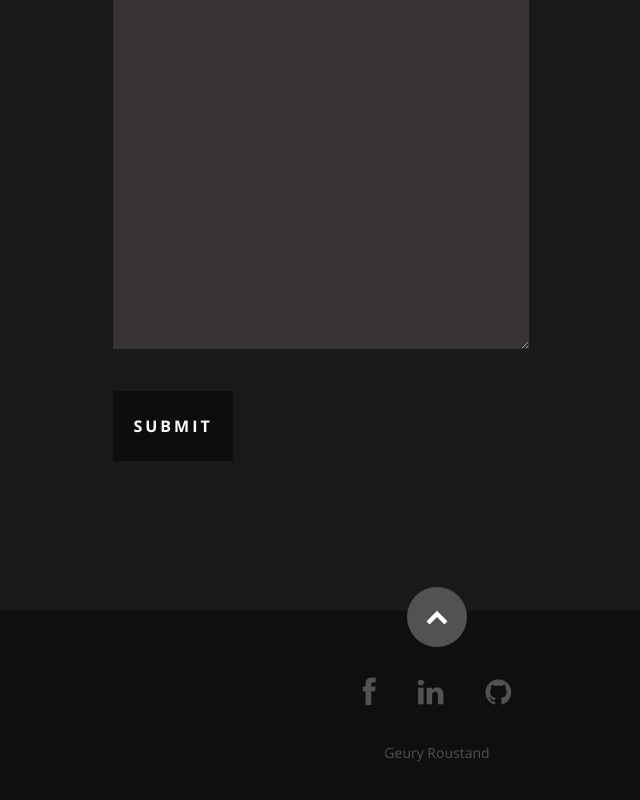
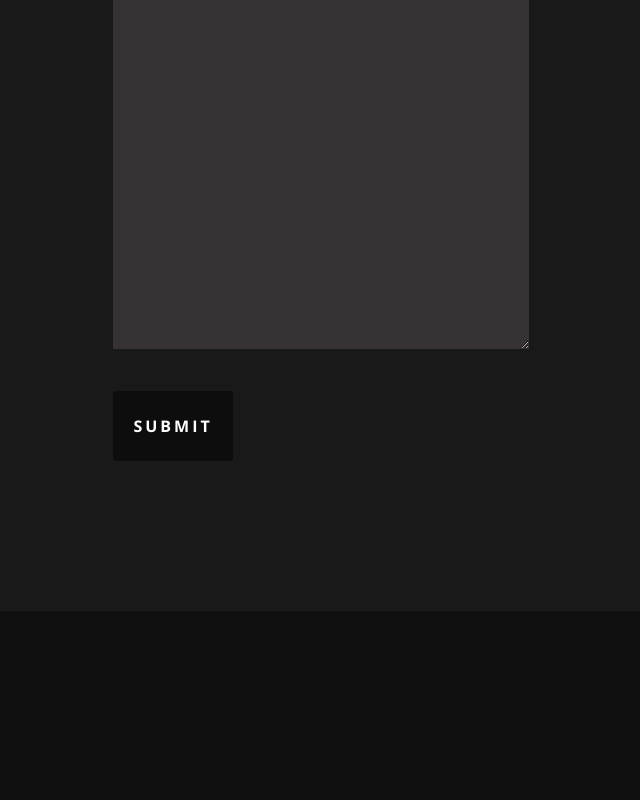
Before and after one commit to geuryroustand/Portfolio, a React (Create React App) app: page / in a window 1280 px wide. Shown: the part 5081-5881 px from the top of the page, without its empty margins (203-843 px from the left). After the commit the page ends 5692 px from the top, so only its background shows below. Built offline with nearby package versions, Linux system fonts and the light colour scheme.

Commit message:
Update App.js

```diff
--- a/src/App.js
+++ b/src/App.js
@@ -29,7 +29,7 @@ const App = () => {
       <Portfolio data={resumeData.portfolio} />
       <Testimonials data={resumeData.testimonials} />
       <Contact data={resumeData.main} />
-      <Footer data={resumeData.main} />
+      {/* <Footer data={resumeData.main} /> */}
     </div>
   );
 };
```
